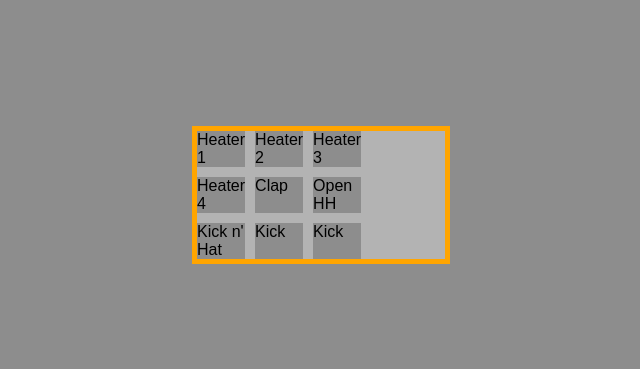
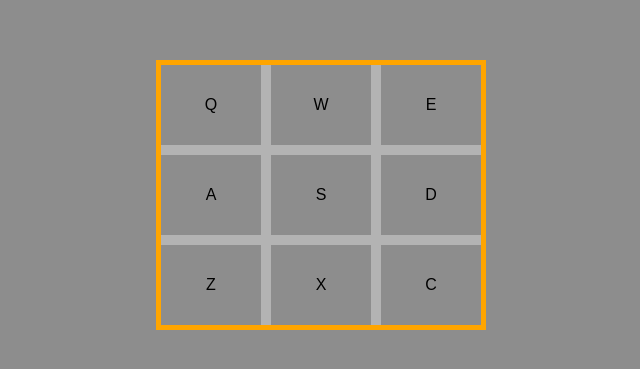
Before and after one commit to Yavanha/react-drum-machine, a React (Create React App) app: page / in a window 1280 px wide. Shown: the part 205-574 px from the top of the page, without its empty margins (319-959 px from the left). Built offline with nearby package versions, Linux system fonts and the light colour scheme.

Commit message:
fix: pad item changed from name to letter display

```diff
--- a/src/Components/DrumMachine/DrumMachine.css
+++ b/src/Components/DrumMachine/DrumMachine.css
@@ -5,5 +5,5 @@
 }
 
 .drum-machine > * {
-    flex: 0 0 50%
+    flex: 1
 }
--- a/src/Components/Pads/PadItem/PadItem.css
+++ b/src/Components/Pads/PadItem/PadItem.css
@@ -1,3 +1,8 @@
 .pad-item {
     background-color: var(--dark-ligh-grey);
+    height: 8rem;
+    width: 10rem;
+    display: flex;
+    align-items: center;
+    justify-content: center;
 }
--- a/src/Components/Pads/PadItem/PadItem.js
+++ b/src/Components/Pads/PadItem/PadItem.js
@@ -7,7 +7,7 @@ export default class PadItem extends React.PureComponent {
     render() {
         return (
             <div className="pad-item">
-                {this.props.name}
+                {this.props.letter}
             </div>
         )
     }
--- a/src/Components/Pads/Pads.js
+++ b/src/Components/Pads/Pads.js
@@ -14,7 +14,7 @@ export default class Pads extends React.Component {
 
     renderPads() {
         const pads = this.props.pads;
-        this.padsElement = pads.map((pad, index) => <PadItem key={index} name={pad.name} />)
+        this.padsElement = pads.map((pad, index) => <PadItem key={index} letter={pad.letter} />)
         console.log(this.padsElement)
 
     }
```
